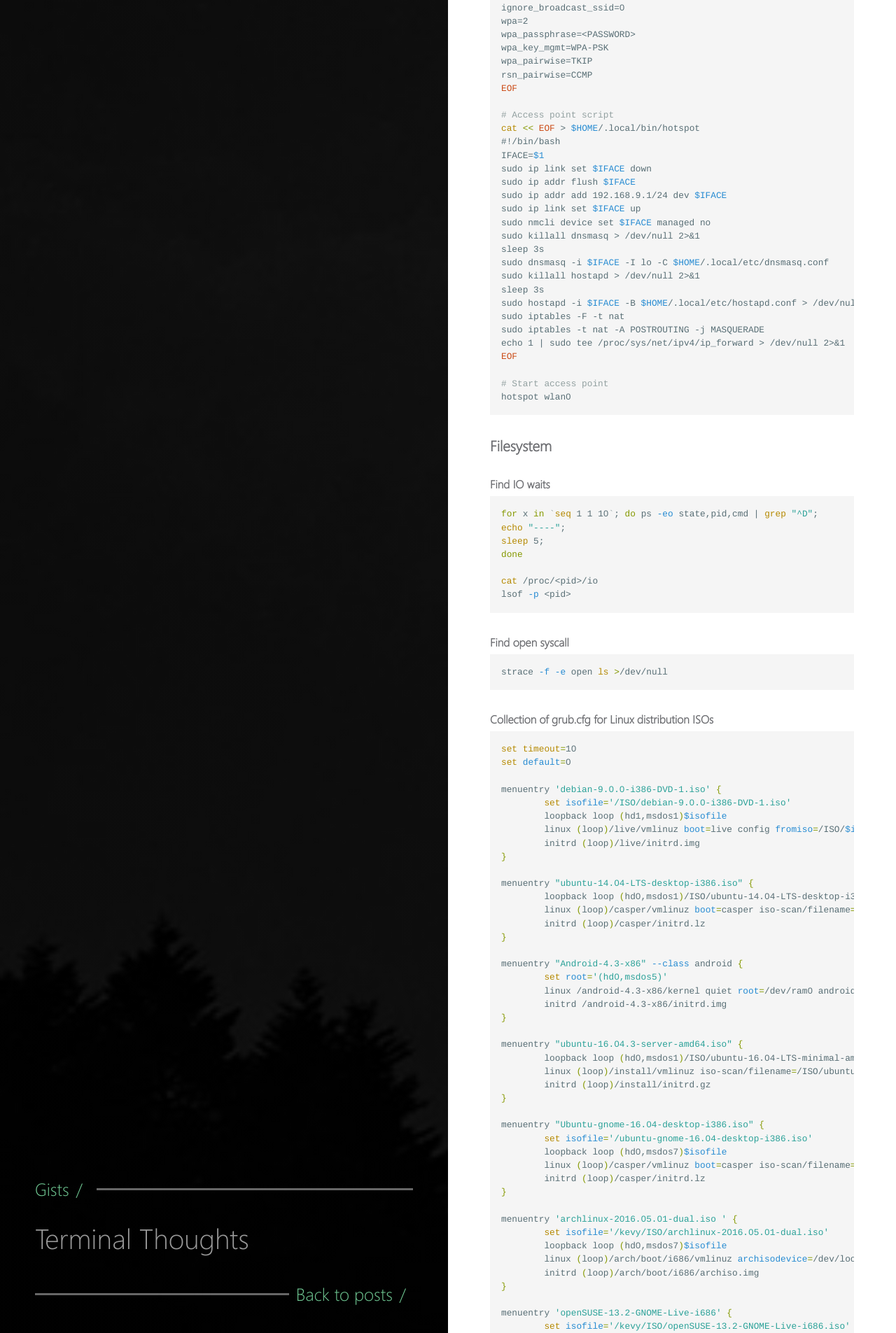
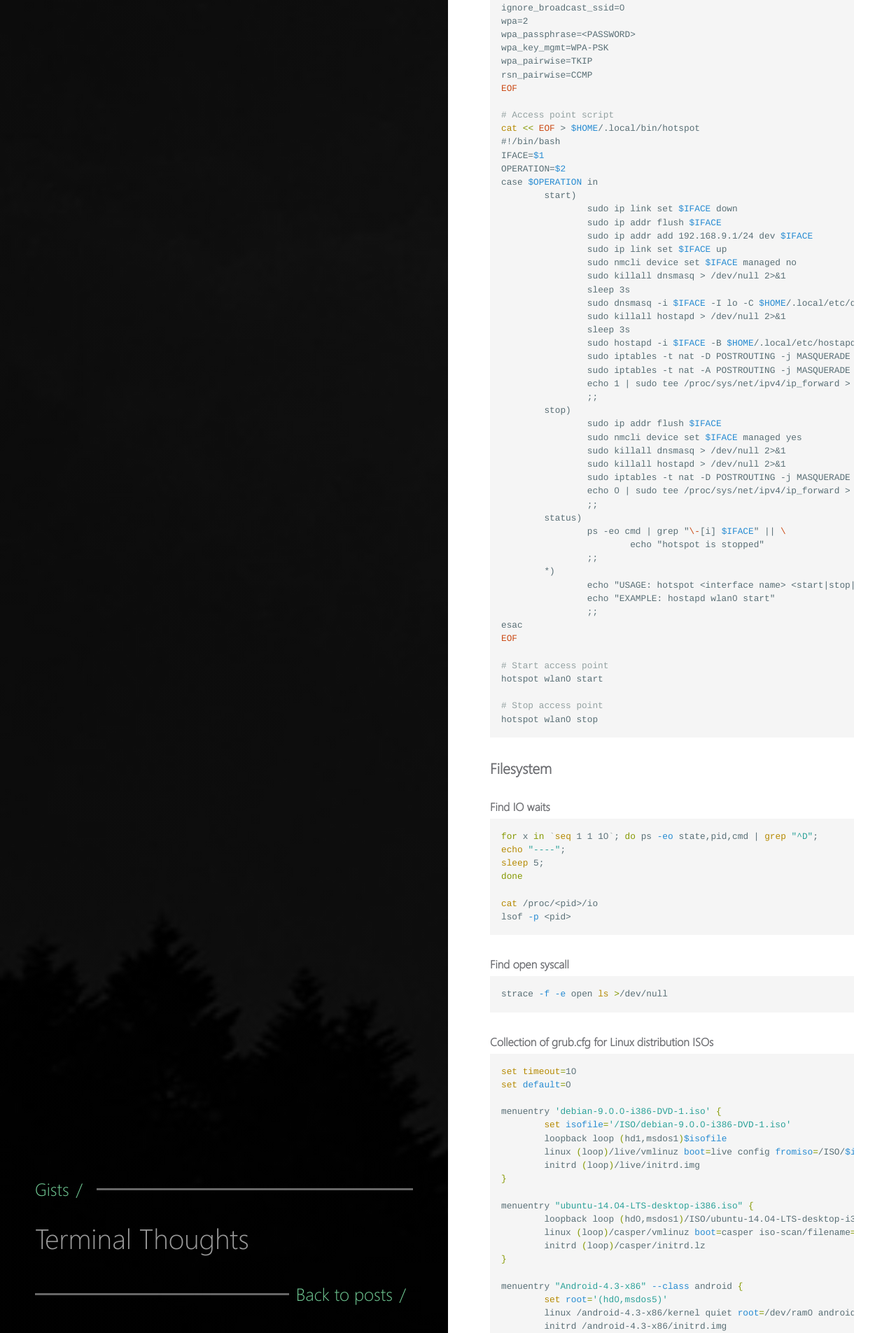
Before and after one commit to kevydotvinu/gnulinuxmate.com, a Jekyll site: the page built from gists.md, in a window 1280 px wide. Shown: the part 3066-4971 px from the top of the page at 70% size. Built offline with Jekyll 4.4.1, drawn with Linux system fonts in a browser that asks for light colours; comment, search, counter and statistics services are not loaded; some of the changed text lies outside the part shown.

Commit message:
added changes in wifi AP

````diff
--- a/gists.md
+++ b/gists.md
@@ -121,24 +121,48 @@
 cat << EOF > $HOME/.local/bin/hotspot
 #!/bin/bash
 IFACE=$1
-sudo ip link set $IFACE down
-sudo ip addr flush $IFACE
-sudo ip addr add 192.168.9.1/24 dev $IFACE
-sudo ip link set $IFACE up
-sudo nmcli device set $IFACE managed no
-sudo killall dnsmasq > /dev/null 2>&1
-sleep 3s
-sudo dnsmasq -i $IFACE -I lo -C $HOME/.local/etc/dnsmasq.conf
-sudo killall hostapd > /dev/null 2>&1
-sleep 3s
-sudo hostapd -i $IFACE -B $HOME/.local/etc/hostapd.conf > /dev/null 2>&1
-sudo iptables -F -t nat
-sudo iptables -t nat -A POSTROUTING -j MASQUERADE
-echo 1 | sudo tee /proc/sys/net/ipv4/ip_forward > /dev/null 2>&1
+OPERATION=$2
+case $OPERATION in
+	start)
+		sudo ip link set $IFACE down
+		sudo ip addr flush $IFACE
+		sudo ip addr add 192.168.9.1/24 dev $IFACE
+		sudo ip link set $IFACE up
+		sudo nmcli device set $IFACE managed no
+		sudo killall dnsmasq > /dev/null 2>&1
+		sleep 3s
+		sudo dnsmasq -i $IFACE -I lo -C $HOME/.local/etc/dnsmasq.conf
+		sudo killall hostapd > /dev/null 2>&1
+		sleep 3s
+		sudo hostapd -i $IFACE -B $HOME/.local/etc/hostapd.conf
+		sudo iptables -t nat -D POSTROUTING -j MASQUERADE > /dev/null 2>&1
+		sudo iptables -t nat -A POSTROUTING -j MASQUERADE
+		echo 1 | sudo tee /proc/sys/net/ipv4/ip_forward > /dev/null 2>&1
+		;;
+	stop)
+		sudo ip addr flush $IFACE
+		sudo nmcli device set $IFACE managed yes
+		sudo killall dnsmasq > /dev/null 2>&1
+		sudo killall hostapd > /dev/null 2>&1
+		sudo iptables -t nat -D POSTROUTING -j MASQUERADE > /dev/null 2>&1
+		echo 0 | sudo tee /proc/sys/net/ipv4/ip_forward > /dev/null 2>&1
+		;;
+	status)
+		ps -eo cmd | grep "\-[i] $IFACE" || \
+			echo "hotspot is stopped"
+		;;
+	*)
+		echo "USAGE: hotspot <interface name> <start|stop|status>"
+		echo "EXAMPLE: hostapd wlan0 start"
+		;;
+esac
 EOF
 
 # Start access point
-hotspot wlan0
+hotspot wlan0 start
+
+# Stop access point
+hotspot wlan0 stop
 ```
 
 ### Filesystem
````
